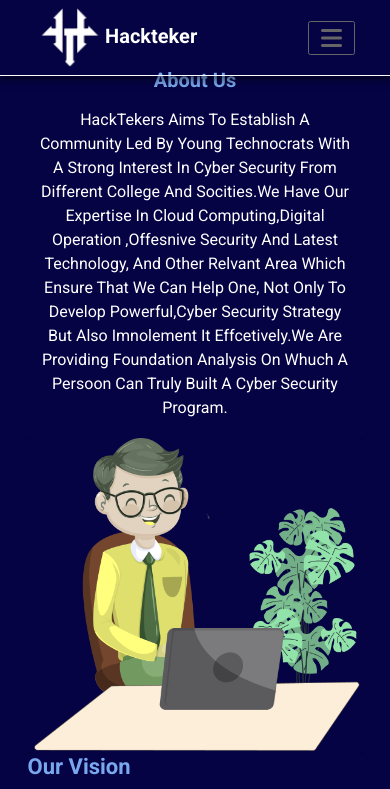
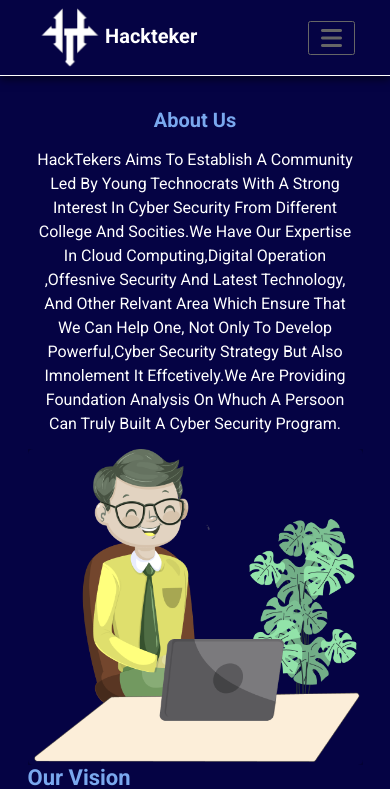
Before and after one commit to Ritesh-FSD/hacktekers, a PHP site: page /about.html in a window 390 px wide. Shown: the top 789 px of the page. Run offline with PHP 8.4, Linux system fonts and the light colour scheme.

Commit message:
Update style.css

```diff
--- a/style.css
+++ b/style.css
@@ -1292,7 +1292,7 @@ h5{
  .about-section{
    background:none;
    width:100%;
- padding:10px;
+   padding:50px 5px 5px 5px;
 }
 @media screen and (min-width:320px) and (max-width:360px) {
   .footer-second p{
```
